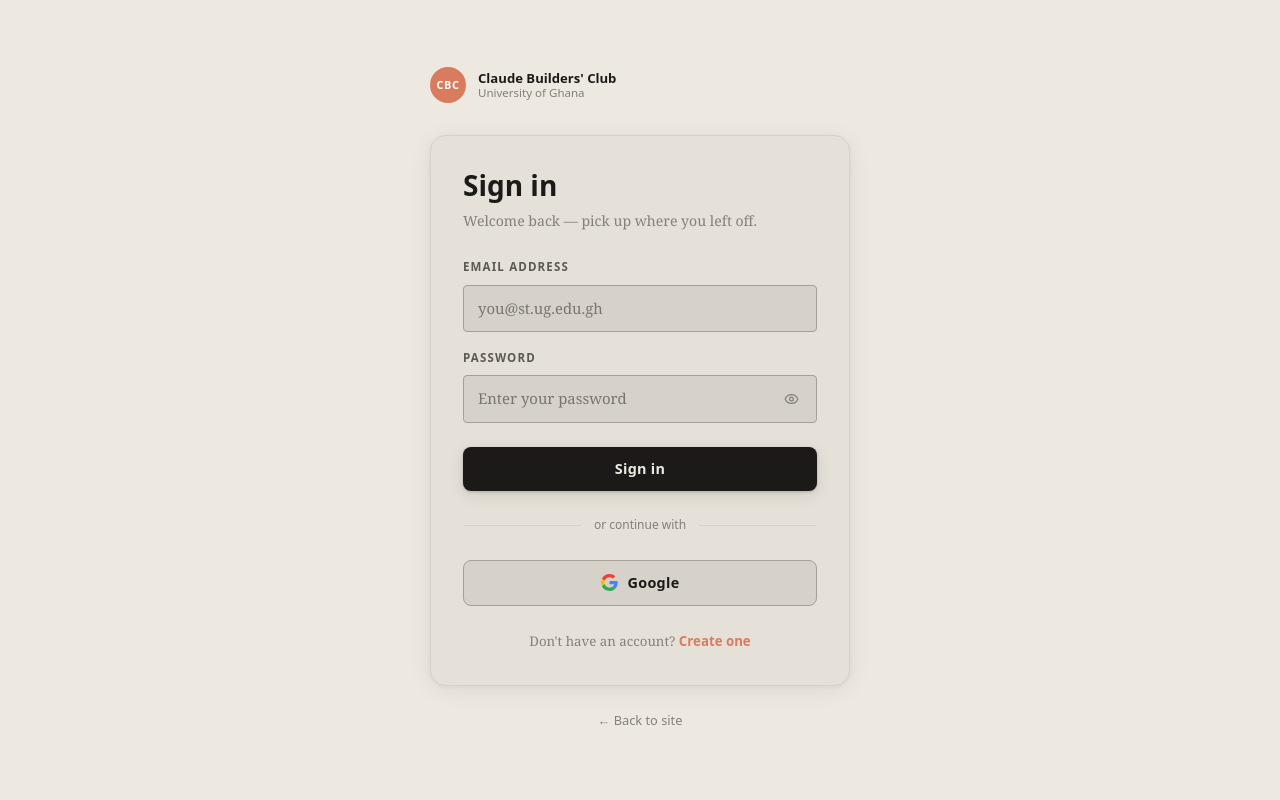
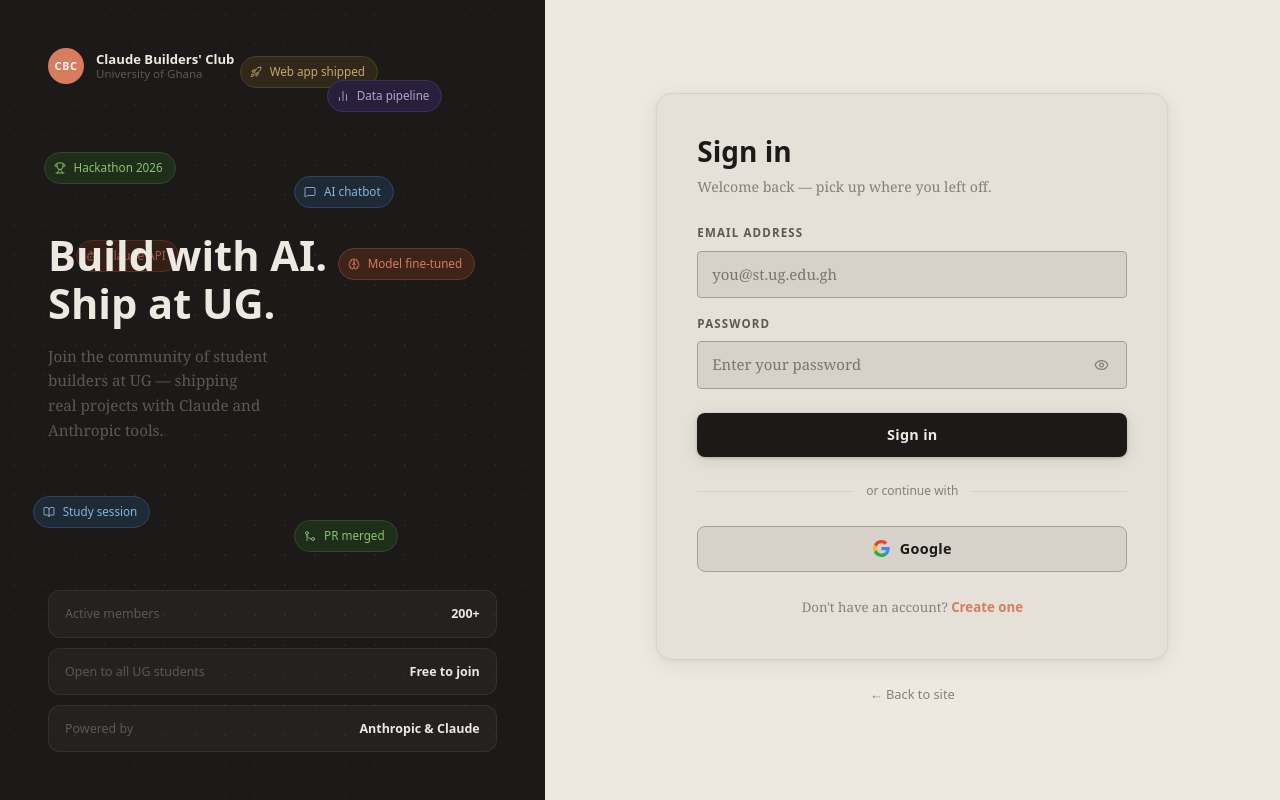
Before and after one commit to Donald-Edinam/cbc-ug, a Next.js app: page /login in a window 1280 px wide. Built offline with nearby package versions, Linux system fonts and the light colour scheme; no server answers; a web font is replaced by a local one.

Commit message:
Chore: Improved auth page UI

```diff
--- a/app/(auth)/layout.tsx
+++ b/app/(auth)/layout.tsx
@@ -1,10 +1,177 @@
 import type { ReactNode } from "react";
+import {
+  Bot,
+  MessageSquare,
+  Trophy,
+  BarChart2,
+  Rocket,
+  BookOpen,
+  Brain,
+  GitMerge,
+} from "lucide-react";
+
+// bg / text / border per chip — dark-mode tag palette from design system
+const CHIPS: {
+  text: string;
+  Icon: React.ComponentType<{ size?: number; strokeWidth?: number }>;
+  top: string;
+  left: string;
+  delay: string;
+  dur: string;
+  bg: string;
+  color: string;
+  border: string;
+}[] = [
+  // Safe zones: brand mark ≈ top 5–14% left 5–35% | headline ≈ top 35–53% | stats ≈ bottom 20%
+  // ── row 1 (right half only, brand mark lives on the left) ──
+  { text: "Web app shipped",  Icon: Rocket,       top: "7%",  left: "44%", delay: "3.9s", dur: "5.2s", bg: "#302818", color: "#c4a870", border: "#503e20" },
+  { text: "Data pipeline",    Icon: BarChart2,    top: "10%", left: "60%", delay: "0.6s", dur: "6.0s", bg: "#28203a", color: "#b8a0d0", border: "#3e3060" },
+  // ── row 2 (full width — below brand mark) ──
+  { text: "Hackathon 2026",   Icon: Trophy,       top: "19%", left: "8%",  delay: "2.7s", dur: "4.4s", bg: "#1e2e1a", color: "#8ac470", border: "#2e4a28" },
+  { text: "AI chatbot",       Icon: MessageSquare,top: "22%", left: "54%", delay: "1.3s", dur: "5.6s", bg: "#1e2a36", color: "#8ab4d8", border: "#2e4560" },
+  // ── row 3 (above headline) ──
+  { text: "Claude API",       Icon: Bot,          top: "30%", left: "14%", delay: "0s",   dur: "4.8s", bg: "#3d2318", color: "#d97c5d", border: "#6b3a25" },
+  { text: "Model fine-tuned", Icon: Brain,        top: "31%", left: "62%", delay: "0.4s", dur: "5.8s", bg: "#3d2318", color: "#d97c5d", border: "#6b3a25" },
+  // ── below headline, above stats ──
+  { text: "Study session",    Icon: BookOpen,     top: "62%", left: "6%",  delay: "1.9s", dur: "4.6s", bg: "#1e2a36", color: "#8ab4d8", border: "#2e4560" },
+  { text: "PR merged",        Icon: GitMerge,     top: "65%", left: "54%", delay: "3.1s", dur: "4.2s", bg: "#1e2e1a", color: "#8ac470", border: "#2e4a28" },
+];
 
 export default function AuthLayout({ children }: { children: ReactNode }) {
   return (
-    <main className="min-h-screen flex items-center justify-center px-4 py-12"
-      style={{ background: "var(--cream)" }}>
-      {children}
-    </main>
+    <div className="min-h-screen lg:grid" style={{ gridTemplateColumns: "1fr 1.35fr" }}>
+
+      {/* ── Left decorative panel (desktop only) ── */}
+      <div
+        className="hidden lg:flex flex-col justify-between p-12 relative overflow-hidden"
+        style={{ background: "#1b1a18", minHeight: "100vh" }}
+      >
+        {/* Dot-grid */}
+        <div
+          className="absolute inset-0 pointer-events-none"
+          style={{
+            backgroundImage:
+              "radial-gradient(circle, rgba(237,233,224,0.06) 1px, transparent 1px)",
+            backgroundSize: "30px 30px",
+          }}
+        />
+
+        {/* Radial vignette */}
+        <div
+          className="absolute inset-0 pointer-events-none"
+          style={{
+            background:
+              "radial-gradient(ellipse at center, transparent 35%, rgba(27,26,24,0.65) 100%)",
+          }}
+        />
+
+        {/* Floating chips — scattered across the full panel */}
+        {CHIPS.map((chip) => (
+          <div
+            key={chip.text}
+            className="absolute flex items-center gap-2 rounded-full text-[0.73rem] font-medium pointer-events-none"
+            style={{
+              top: chip.top,
+              left: chip.left,
+              padding: "5px 12px 5px 9px",
+              background: chip.bg,
+              border: `1px solid ${chip.border}`,
+              color: chip.color,
+              fontFamily: "var(--font-display)",
+              whiteSpace: "nowrap",
+              zIndex: 0,
+              animation: `auth-bob ${chip.dur} ease-in-out ${chip.delay} infinite`,
+            }}
+          >
+            <chip.Icon size={12} strokeWidth={1.8} />
+            {chip.text}
+          </div>
+        ))}
+
+        {/* Top: brand */}
+        <div className="relative z-10 flex items-center gap-3">
+          <div
+            className="w-9 h-9 rounded-full flex items-center justify-center text-[0.68rem] font-bold tracking-wider shrink-0"
+            style={{
+              background: "var(--claude-tan)",
+              color: "#fff",
+              fontFamily: "var(--font-display)",
+            }}
+          >
+            CBC
+          </div>
+          <div>
+            <p
+              className="text-[0.82rem] font-semibold leading-tight"
+              style={{ fontFamily: "var(--font-display)", color: "#ede9e0" }}
+            >
+              Claude Builders&apos; Club
+            </p>
+            <p
+              className="text-[0.72rem] leading-tight"
+              style={{ fontFamily: "var(--font-display)", color: "#5b5954" }}
+            >
+              University of Ghana
+            </p>
+          </div>
+        </div>
+
+        {/* Middle: headline */}
+        <div className="relative z-10">
+          <h2
+            className="text-[2.6rem] font-semibold leading-[1.15] mb-4"
+            style={{ fontFamily: "var(--font-display)", color: "#ede9e0" }}
+          >
+            Build with AI.<br />
+            Ship at UG.
+          </h2>
+          <p
+            className="text-[0.95rem] leading-relaxed"
+            style={{ color: "#5b5954", fontFamily: "var(--font-body)", maxWidth: "26ch" }}
+          >
+            Join the community of student builders at UG — shipping real projects with Claude and Anthropic tools.
+          </p>
+        </div>
+
+        {/* Bottom: stat pills */}
+        <div className="relative z-10 flex flex-col gap-2.5">
+          {[
+            { label: "Active members",          value: "200+"              },
+            { label: "Open to all UG students", value: "Free to join"      },
+            { label: "Powered by",              value: "Anthropic & Claude" },
+          ].map((item) => (
+            <div
+              key={item.label}
+              className="flex items-center justify-between rounded-xl px-4 py-3"
+              style={{
+                background: "rgba(237,233,224,0.04)",
+                border: "1px solid rgba(237,233,224,0.07)",
+              }}
+            >
+              <span
+                className="text-[0.78rem]"
+                style={{ color: "#5b5954", fontFamily: "var(--font-display)" }}
+              >
+                {item.label}
+              </span>
+              <span
+                className="text-[0.78rem] font-semibold"
+                style={{ color: "#ede9e0", fontFamily: "var(--font-display)" }}
+              >
+                {item.value}
+              </span>
+            </div>
+          ))}
+        </div>
+      </div>
+
+      {/* ── Right form panel ── */}
+      <div
+        className="flex items-center justify-center px-8 py-14 min-h-screen"
+        style={{ background: "var(--cream)" }}
+      >
+        {children}
+      </div>
+    </div>
   );
 }
--- a/app/(auth)/login/page.tsx
+++ b/app/(auth)/login/page.tsx
@@ -57,9 +57,9 @@
   }
 
   return (
-    <div className="w-full max-w-105">
-      {/* Brand mark */}
-      <div className="flex items-center gap-3 mb-8">
+    <div className="w-full max-w-lg">
+      {/* Brand mark — only visible on mobile (desktop shows left panel) */}
+      <div className="lg:hidden flex items-center gap-3 mb-8">
         <div
           className="w-9 h-9 rounded-full flex items-center justify-center text-[0.68rem] font-bold tracking-wider shrink-0"
           style={{ background: "var(--claude-tan)", color: "#fff", fontFamily: "var(--font-display)" }}
@@ -80,7 +80,7 @@
 
       {/* Card */}
       <div
-        className="rounded-2xl border px-8 py-8"
+        className="rounded-2xl border px-10 py-10"
         style={{
           background: "var(--warm-white)",
           borderColor: "var(--sand)",
--- a/app/(auth)/register/page.tsx
+++ b/app/(auth)/register/page.tsx
@@ -100,9 +100,9 @@
   }
 
   return (
-    <div className="w-full max-w-110">
-      {/* Brand mark */}
-      <div className="flex items-center gap-3 mb-8">
+    <div className="w-full max-w-lg">
+      {/* Brand mark — only visible on mobile (desktop shows left panel) */}
+      <div className="lg:hidden flex items-center gap-3 mb-8">
         <div
           className="w-9 h-9 rounded-full flex items-center justify-center text-[0.68rem] font-bold tracking-wider shrink-0"
           style={{ background: "var(--claude-tan)", color: "#fff", fontFamily: "var(--font-display)" }}
@@ -123,7 +123,7 @@
 
       {/* Card */}
       <div
-        className="rounded-2xl border px-8 py-8"
+        className="rounded-2xl border px-10 py-10"
         style={{
           background: "var(--warm-white)",
           borderColor: "var(--sand)",
--- a/styles/globals.css
+++ b/styles/globals.css
@@ -179,3 +179,9 @@
   display: block;
   opacity: 0;
 }
+
+/* ─── Auth panel animations ─── */
+@keyframes auth-bob {
+  0%, 100% { transform: translateY(0px);   opacity: 0.7; }
+  50%       { transform: translateY(-14px); opacity: 1;   }
+}
```
